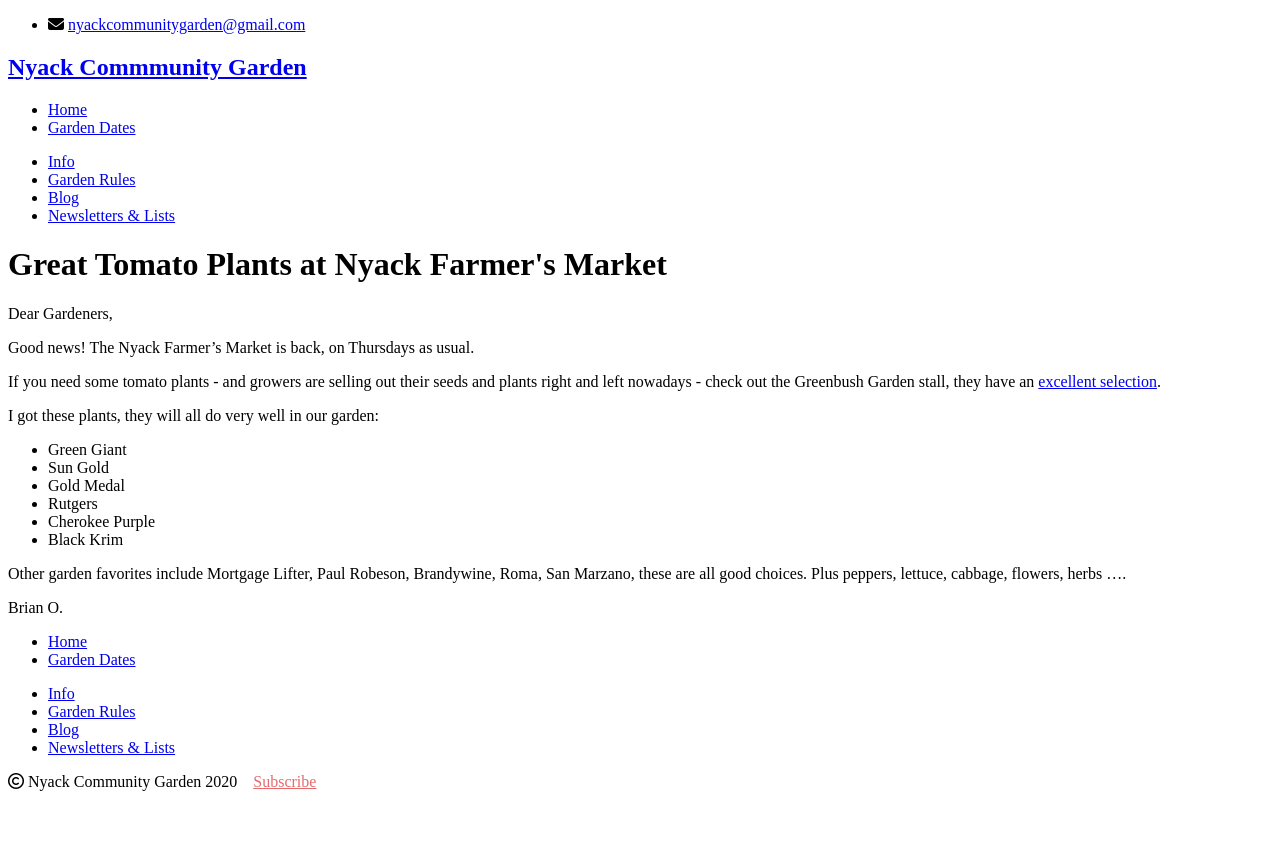
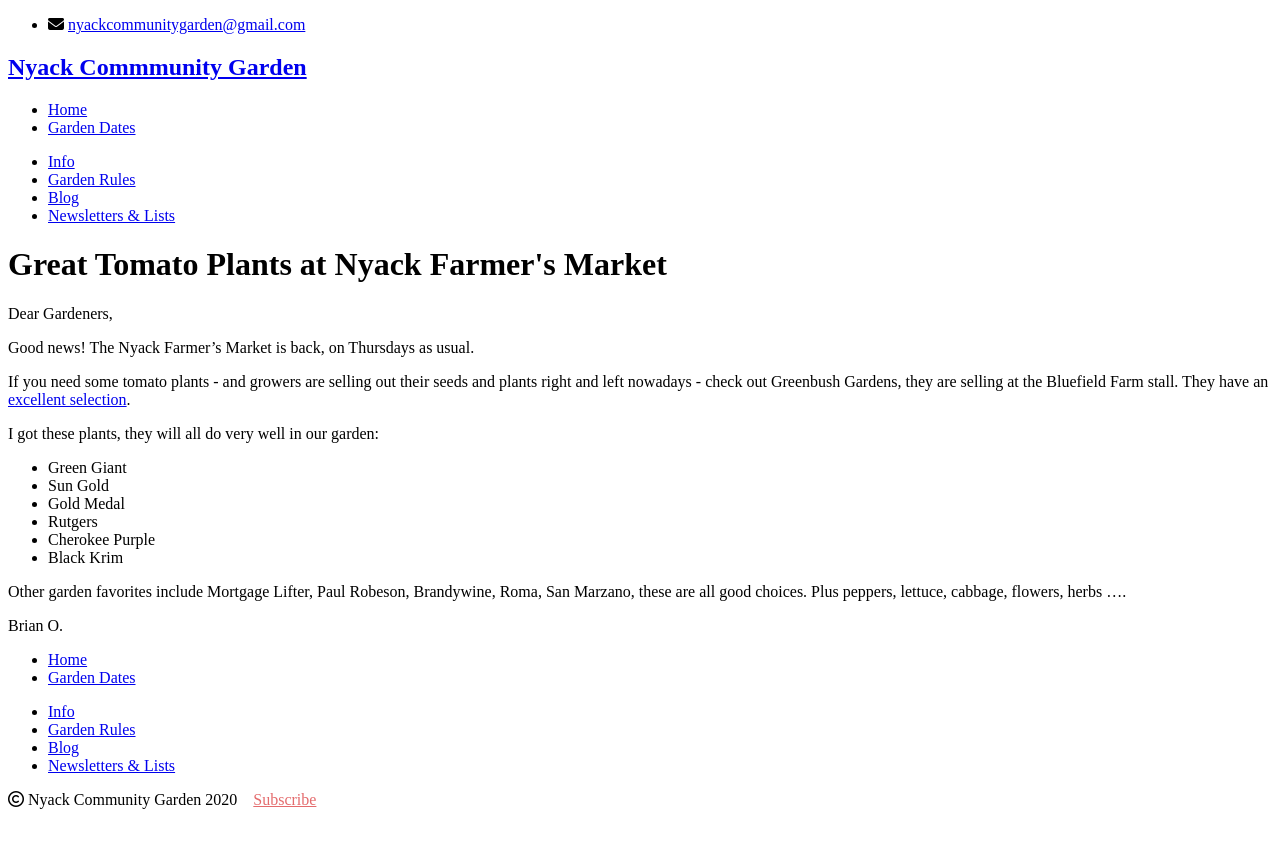
Before and after one commit to bosborne/nyackcommunitygarden, a Jekyll site: the page built from _posts/2020-5-14-great-tomato-plants-farmers-market.md, in a window 1280 px wide. Shown: the top 848 px of the page. Built offline with Jekyll 4.4.1, drawn with Linux system fonts in a browser that asks for light colours; nearby versions of some CDN libraries; library files that are not in the unit come from our copies.

Commit message:
Edits to Greenbush Gardens post

```diff
--- a/_posts/2020-5-14-great-tomato-plants-farmers-market.md
+++ b/_posts/2020-5-14-great-tomato-plants-farmers-market.md
@@ -10,7 +10,7 @@ Dear Gardeners,
 Good news! The Nyack Farmer's Market is back, on Thursdays as usual.
 
 If you need some tomato plants - and growers are selling out their seeds and plants right and left
-nowadays - check out the Greenbush Garden stall, they have an [excellent selection](https://www.greenbushgardens.com/uploads/7/1/2/0/71207291/seedling_list_2020_.pdf).
+nowadays - check out Greenbush Gardens, they are selling at the Bluefield Farm stall. They have an [excellent selection](https://www.greenbushgardens.com/uploads/7/1/2/0/71207291/seedling_list_2020_.pdf).
 
 I got these plants, they will all do very well in our garden:
 
```
